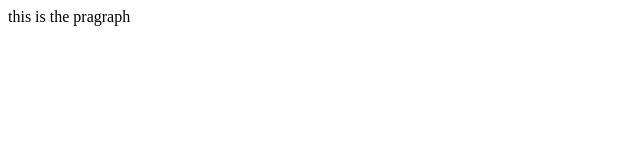
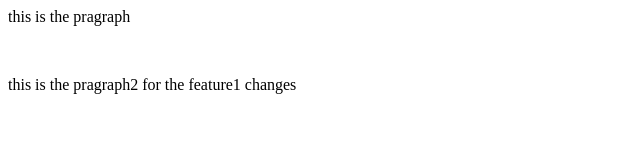
Before and after one commit to Shieldop/localrepo, a plain HTML site: page index.html in a window 1280 px wide. Shown: the whole page, without its empty margins (0-640 px from the left). Drawn offline with Linux system fonts and the light colour scheme.

Commit message:
Add new feature

```diff
--- a/index.html
+++ b/index.html
@@ -1,3 +1,8 @@
 <p>
     this is the pragraph
 </p>
+<br>
+<p>
+    this is the pragraph2 for the feature1 changes
+
+</p>
```
